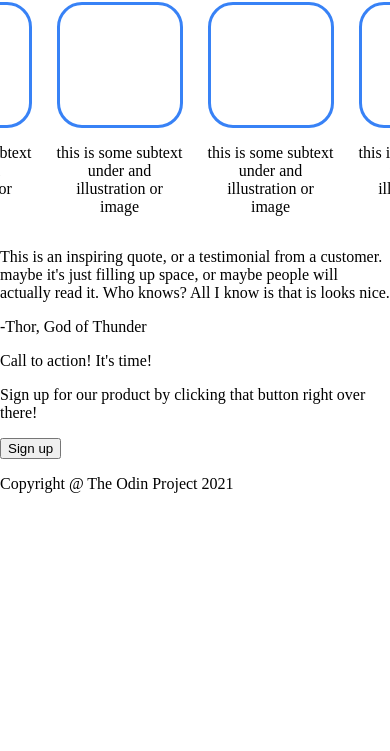
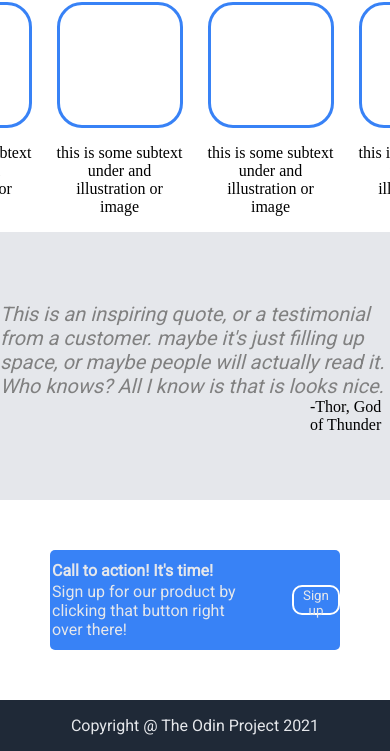
Before and after one commit to Isaaclele1/Basic_Website, a plain HTML site: page index.html in a window 390 px wide. Shown: the part 699-1450 px from the top of the page. Before the commit the page ends 1208 px from the top, so only its background shows below. Drawn offline with Linux system fonts and the light colour scheme.

Commit message:
Landing page has been completed, it is slightly responsive but not mobile friendly.

```diff
--- a/index.html
+++ b/index.html
@@ -50,24 +50,24 @@
     </div>
 
     <div class = "quote_container">
-        <p>
+        <p class = "quote">
             This is an inspiring quote, or a testimonial from a customer. maybe it's
             just filling up space, or maybe people will actually read it. Who knows?
             All I know is that is looks nice.
         </p>
-        <p>
+        <p class = "thor">
             -Thor, God of Thunder
         </p>
     </div>
-
+    <div class = "action_content">
     <div class = "action_container">
         <div class = "action">
-            <p>Call to action! It's time!</p>
+            <p style="font-weight: bolder;">Call to action! It's time!</p>
             <p>Sign up for our product by clicking that button right over there!</p>
-            <button>Sign up</button>
         </div>
+        <button class = "action_button">Sign up</button>
     </div>
-
+    </div>
     <div class = "footer">
         <p>Copyright @ The Odin Project 2021</p>
     </div>
--- a/style.css
+++ b/style.css
@@ -1,6 +1,9 @@
 body {
-    display: column;
+    display: flex;
+    flex-direction: column;
     margin: 0px;
+    align-content: center;
+    justify-content: center;
 }
 
 .header {
@@ -98,3 +101,74 @@ img {
     border-radius: 25px;
     margin: 0;
 }
+
+.quote_container {
+    background-color: #e5e7eb;
+    display: flex;
+    flex-direction: column;
+    justify-content: center;
+    align-items: center;
+    padding-top: 50px;
+    padding-bottom: 50px;
+}
+
+.quote {
+    font-size: 20px;
+    color: #808080;
+    align-self: center;
+    font-family: roboto;
+    font-style: italic;
+    max-width: 480px;
+    margin-bottom: 0px;
+}
+
+.thor {
+    margin-left: 310px;
+    margin-top: 0px;
+}
+
+.action_container {
+    display: flex;
+    flex-direction: row;
+    flex: 1;
+    font-family: roboto;
+    color: #E5E7EB;
+    max-width: 650px;
+    max-height: 120px;
+    min-height: 100px;
+    gap: 50px;
+    background-color: #3882F6;
+    border-radius: 5px;
+    margin: 0;
+    justify-content: center;
+    align-items: center;
+}
+
+.action_content {
+    display: flex;
+    flex-direction: row;
+    justify-content: center;
+    align-items: center;
+    margin: 50px;
+}
+
+.action p {
+    margin: 2px;
+}
+
+.action_button {
+    width: 90px;
+    height: 30px;
+    background-color: #3882F6;
+    font-family: roboto;
+    color: #E5E7EB;
+    border: 2px solid white;
+    border-radius: 10px;
+}
+
+.footer {
+    background-color: #1F2937;
+    font-family: roboto;
+    color: #E5E7EB;
+    text-align: center;
+}
```
